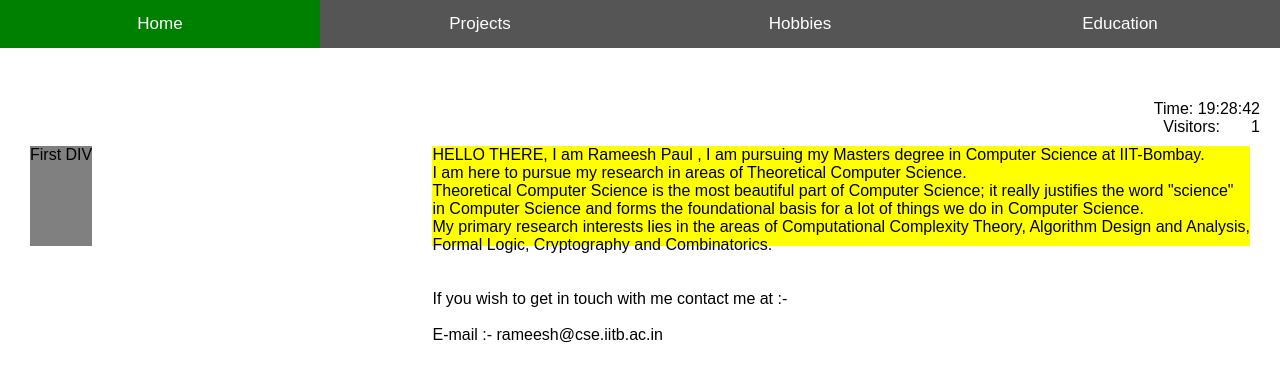
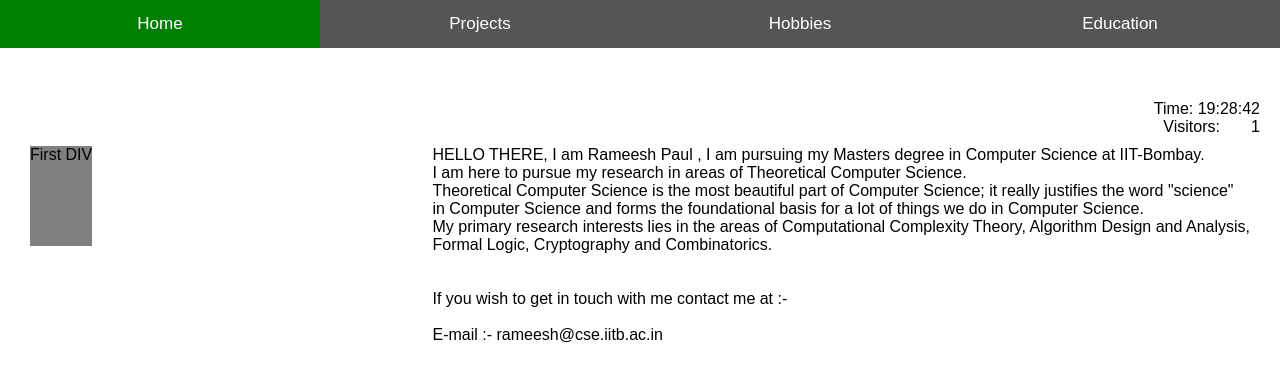
Before and after one commit to rameeshpaul/rameeshpaul.github.io, a plain HTML site: page index.html in a window 1280 px wide. Drawn offline with Linux system fonts and the light colour scheme.

Commit message:
Update index.html

```diff
--- a/index.html
+++ b/index.html
@@ -92,7 +92,7 @@
 	  <div style="float:left; height:100px; background:gray; margin:10px">
 		First DIV
 	  </div>
-	  <div style="float:right; height:100px; background:yellow; margin:10px">
+	  <div style="float:right; margin:10px">
 		HELLO THERE, I am Rameesh Paul , I am pursuing my Masters degree in Computer Science at IIT-Bombay.<br>
 				I am here to pursue my research in areas of Theoretical Computer Science.<br>
 				Theoretical Computer Science is the most beautiful part of Computer Science; it really justifies the word
```
